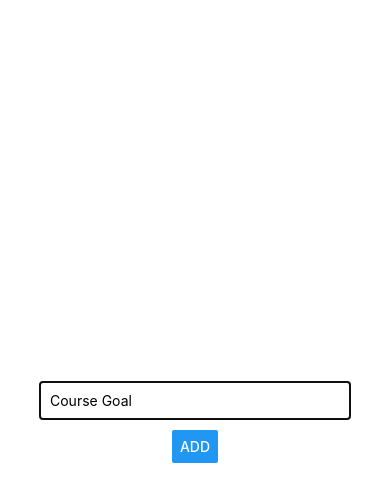
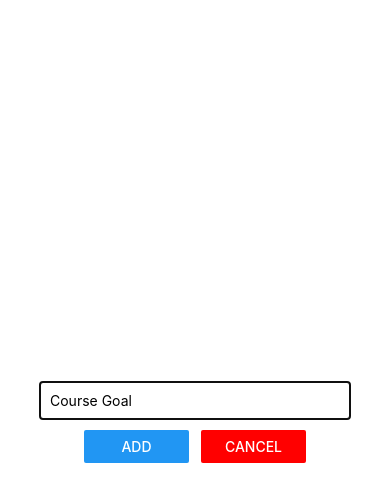
Before and after one commit to kristenIngelman98/react-native, a React Native app: screen / in a window 390 px wide. Both pictures are taken after a click on the button "ADD NEW GOAL". Shown: the top 502 px of the page. Built offline with nearby package versions, Linux system fonts and the light colour scheme.

Commit message:
completed button styling

```diff
--- a/App.js
+++ b/App.js
@@ -20,21 +20,28 @@
   const addGoalHandler = goalTitle => {
     setCourseGoals(currentGoals => [
       ...currentGoals,
-      { id: Math.random().toString(), value: goalTitle }]);
-    {/* [...SPREAD OPERATOR] */}
-
+      { id: Math.random().toString(), value: goalTitle }
+    ]);
+    setIsAddMode(false);
   };
 
   const removeGoalHandler = goalId => {
     setCourseGoals(currentGoals => {
       return currentGoals.filter((goal) => goal.id !== goalId);
     });
-  }
+  };
+
+  const cancelGoalAdditionHandler = () => {
+    setIsAddMode(false);
+  };
 
   return (
     <View style={styles.screen}>
       <Button title="Add New Goal" onPress={() => setIsAddMode(true)}/>
-      <GoalInput visible={isAddMode} onAddGoal={addGoalHandler}/>
+      <GoalInput
+        visible={isAddMode}
+        onAddGoal={addGoalHandler}
+        onCancel={cancelGoalAdditionHandler} />
       <FlatList
         keyExtractor={(item, index) => item.id}
         data={courseGoals}
--- a/components/GoalInput.js
+++ b/components/GoalInput.js
@@ -8,6 +8,12 @@
         setEnteredGoal(enteredText);
       };
 
+    const addGoalHandler = () => {
+      props.onAddGoal(enteredGoal);
+      setEnteredGoal('');
+      {/* setEnteredGoal to empty string to clear input once typed */}
+    };
+
     return (
       <Modal visible={props.visible} animationType="slide">
         <View style={styles.inputContainer}>
@@ -15,7 +21,12 @@
             style={styles.input}
             onChangeText={goalInputHandler}
             value={enteredGoal}/>
-            <Button title="ADD" onPress={props.onAddGoal.bind(this, enteredGoal)}/>
+            <View style={styles.buttonContainer}>
+              <View style={styles.button}><Button title="ADD" onPress={addGoalHandler}/></View>
+              <View style={styles.button}><Button title="CANCEL" color="red" onPress={props.onCancel} /></View>
+
+            </View>
+
         </View>
       </Modal>
 
@@ -34,6 +45,14 @@
         borderWidth: 1,
         padding: 10,
         marginBottom: 10
+      },
+      buttonContainer: {
+        width: '60%',
+        flexDirection: 'row',
+        justifyContent: 'space-around'
+      },
+      button: {
+        width: '45%'
       }
 });
 
```
